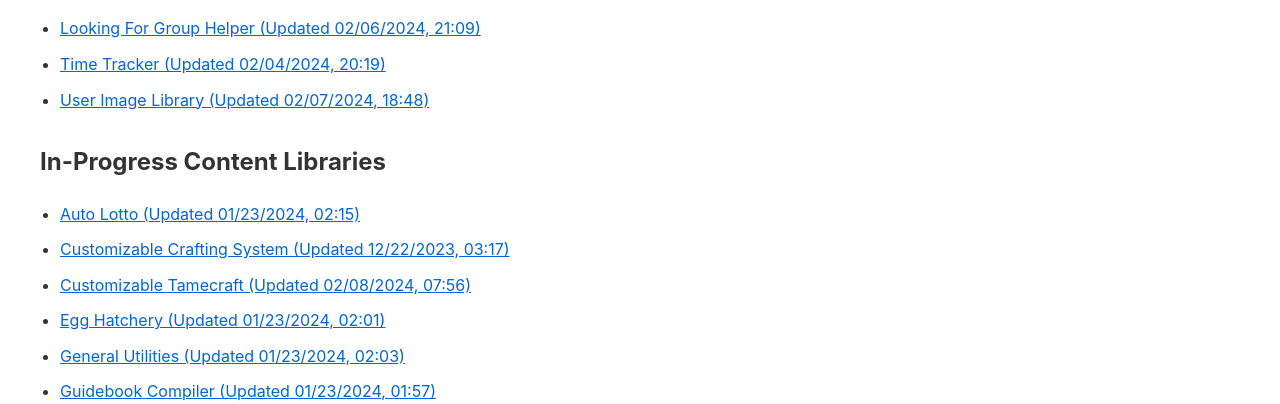
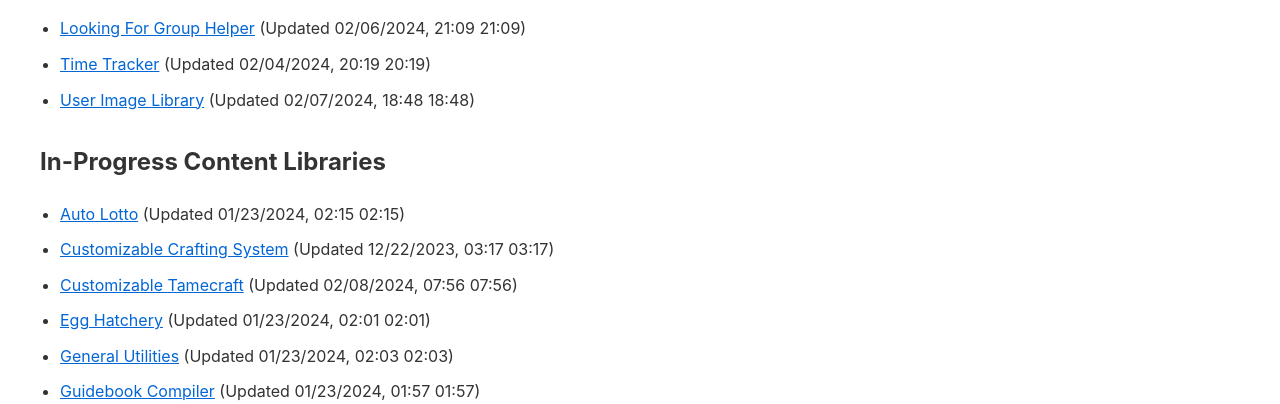
Before and after one commit to Shadow-Draconic-Development/.github, a plain HTML site: page index.html in a window 1280 px wide. Shown: the part 673-1077 px from the top of the page. Drawn offline with Linux system fonts and the light colour scheme.

Commit message:
Website - Formatting update

```diff
--- a/assets/script.js
+++ b/assets/script.js
@@ -74,11 +74,20 @@ document.addEventListener('DOMContentLoaded', function() {
                     minute: '2-digit',
                     hour12: false
                 };
-                const formattedDate = lastUpdated.toLocaleString(undefined, options);
+                const formattedDate = lastUpdated.toLocaleDateString(undefined, options);
+                const formattedTime = lastUpdated.toLocaleTimeString(undefined, {hour: '2-digit', minute: '2-digit', hour12: false});
                 link.href = `https://github.com/${repo.owner}/${repo.name}`;
-                link.textContent = `${formattedName} (Updated ${formattedDate})`;
+                link.textContent = formattedName;
                 listItem.appendChild(link);
 
+                // Create a span element for the date and time, and apply a class to it
+                const dateTimeSpan = document.createElement('span');
+                dateTimeSpan.textContent = ` (Updated ${formattedDate} ${formattedTime})`;
+                // Add a class to the span element to style it differently
+                dateTimeSpan.classList.add('updated-date');
+                listItem.appendChild(dateTimeSpan);
+
+                // Append the list item to the appropriate list based on the repository status
                 if (repo.status === 'complete') {
                     completeRepositoriesList.appendChild(listItem);
                 } else if (repo.status === 'in-progress') {
--- a/assets/styles.css
+++ b/assets/styles.css
@@ -132,3 +132,7 @@ footer {
     min-width: 70px;
     width: 10%;
 }
+
+.updated-date {
+    text-decoration: none;
+}
```
